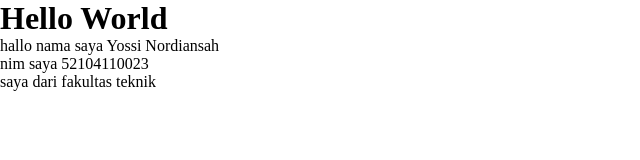
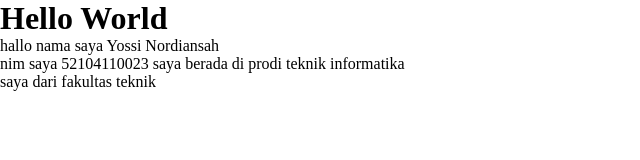
Before and after one commit to Yossi-nordiansah/belajar_html, a plain HTML site: page index.html in a window 1280 px wide. Shown: the whole page, without its empty margins (0-640 px from the left). Drawn offline with Linux system fonts and the light colour scheme.

Commit message:
menambahkan prodi

```diff
--- a/index.html
+++ b/index.html
@@ -9,7 +9,7 @@
 <body>
     <h1>Hello World</h1>
     <p>hallo nama saya Yossi Nordiansah</p>
-    <p>nim saya 52104110023</p>
+    <p>nim saya 52104110023 saya berada di prodi teknik informatika</p>
     <p>saya dari fakultas teknik</p>
 </body>
 </html>
```
